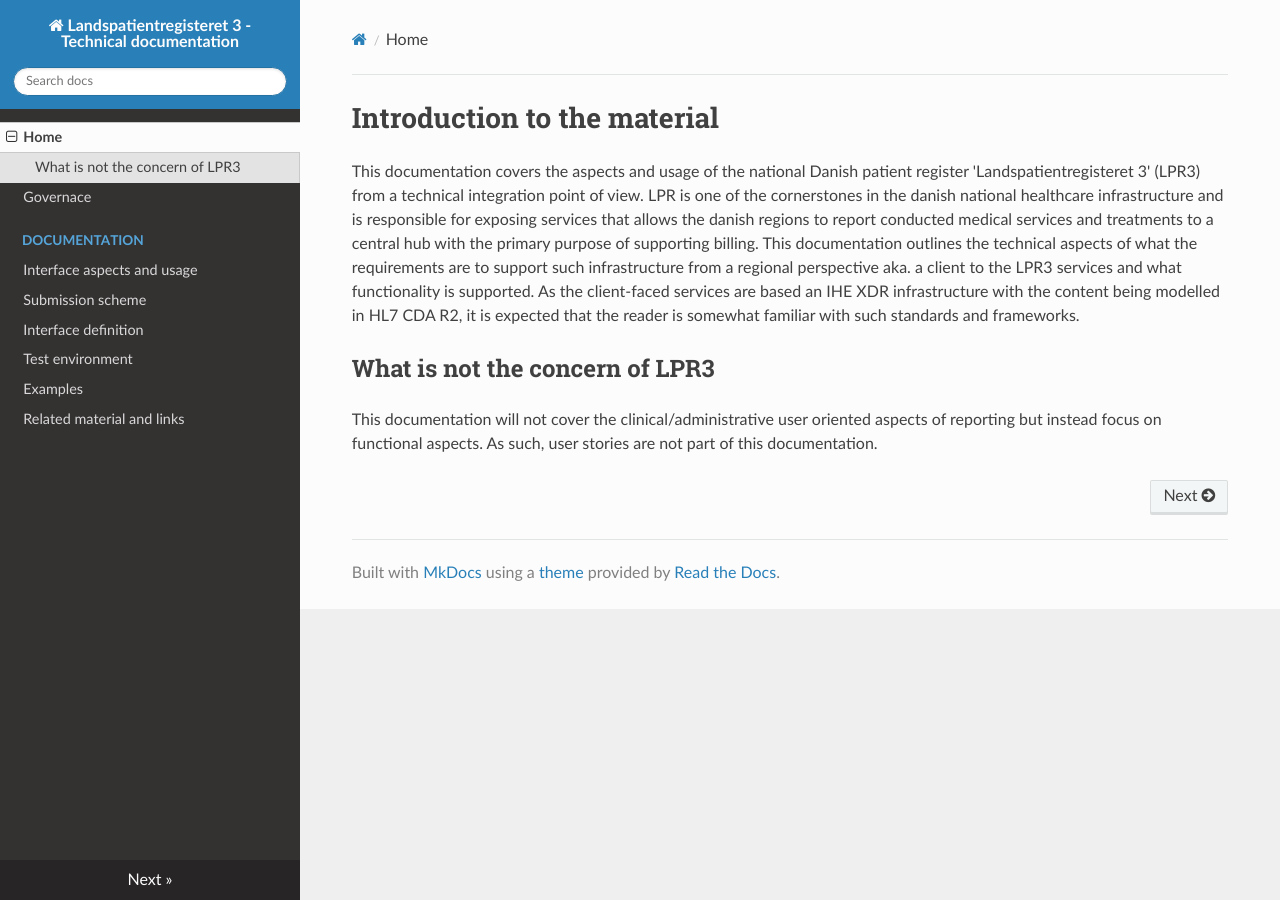
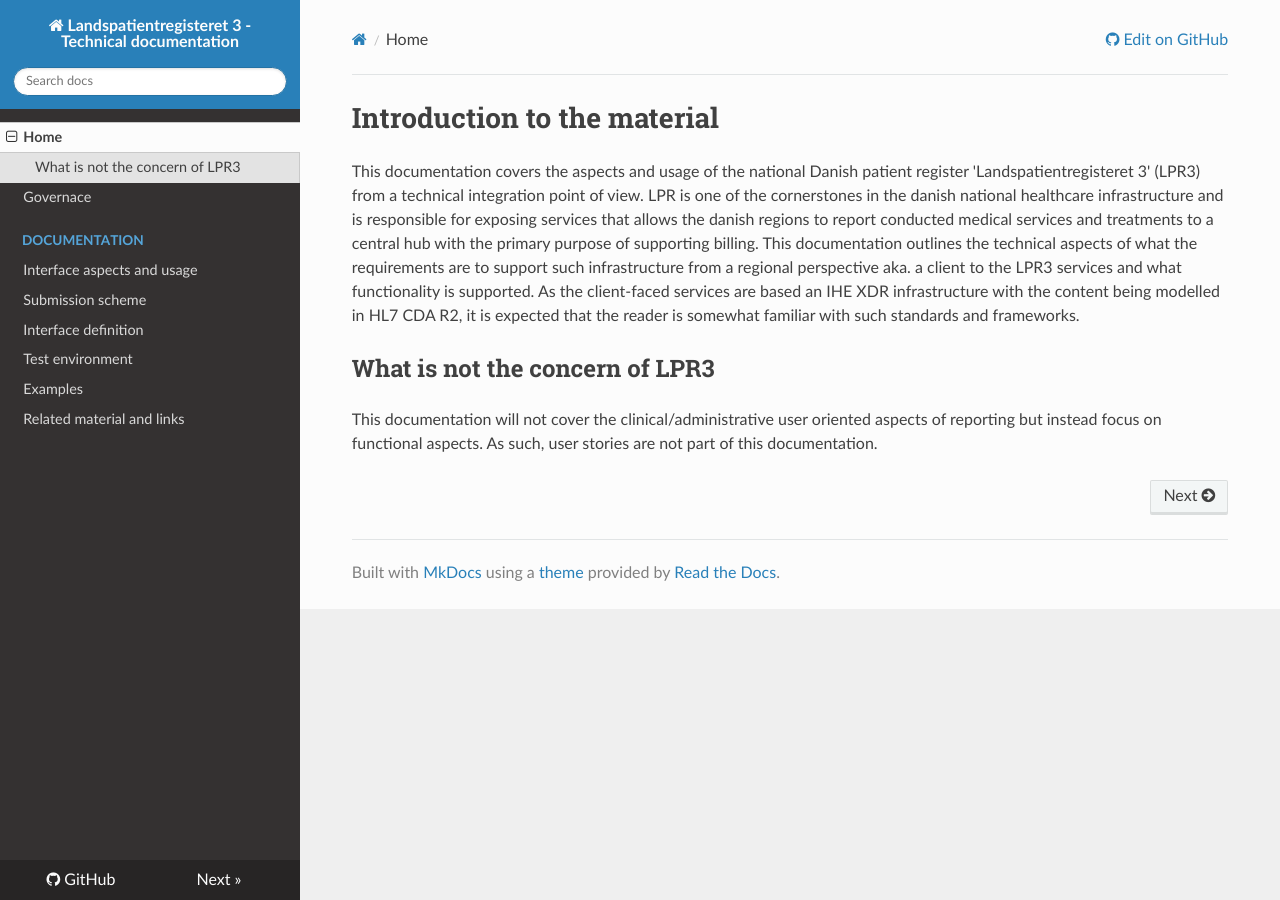
Before and after one commit to scandihealth/lpr3-docs, an MkDocs documentation site: the page built from src/index.md, in a window 1280 px wide. Built offline with MkDocs 1.6.1, drawn with Linux system fonts in a browser that asks for light colours; nearby versions of some CDN libraries; old or Windows-style settings are respelled for this version of MkDocs.

Commit message:
Added github links

```diff
--- a/mkdocs.yml
+++ b/mkdocs.yml
@@ -16,6 +16,9 @@ extra:
   palette:
     primary: 'indigo'
 
+repo_url: https://github.com/scandihealth/lpr3-docs/
+edit_uri: edit/master/src
+
 use_directory_urls: false
 markdown_extensions: [fenced_code]
 extra_css:
```
